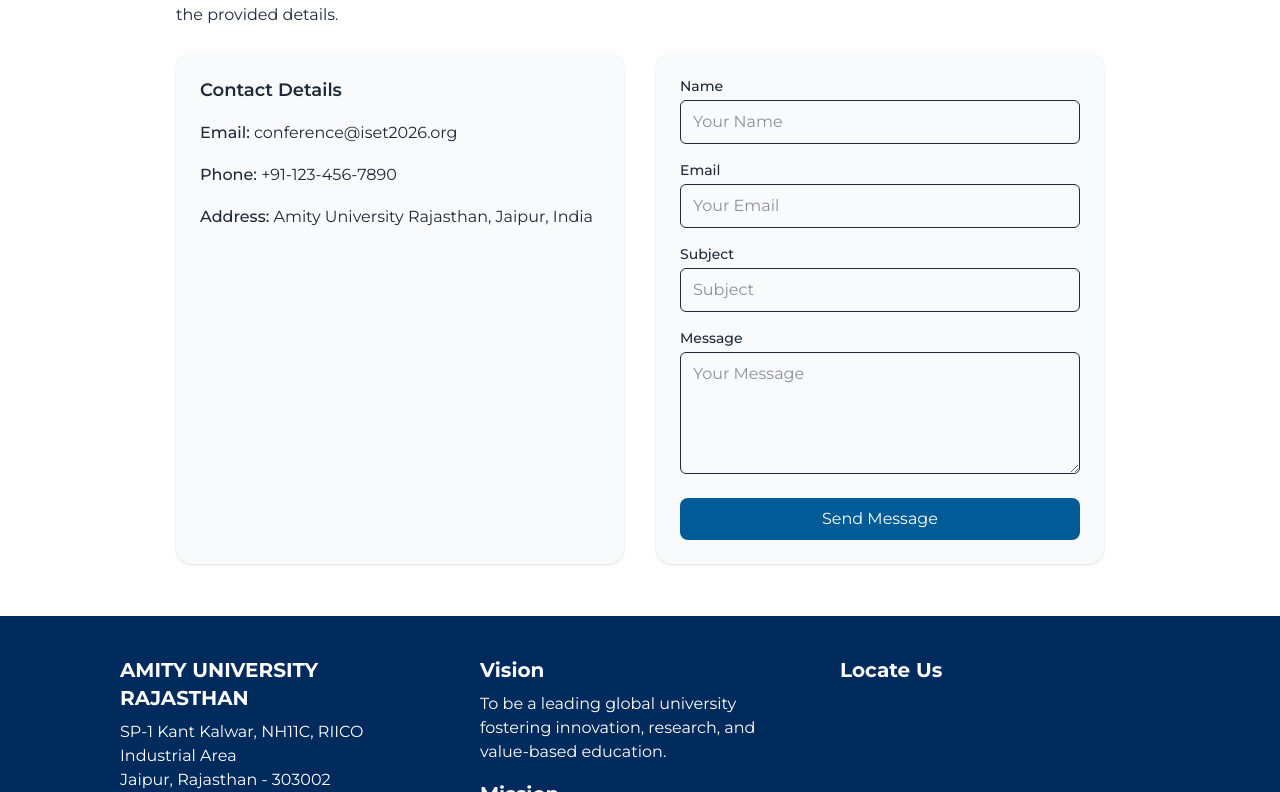
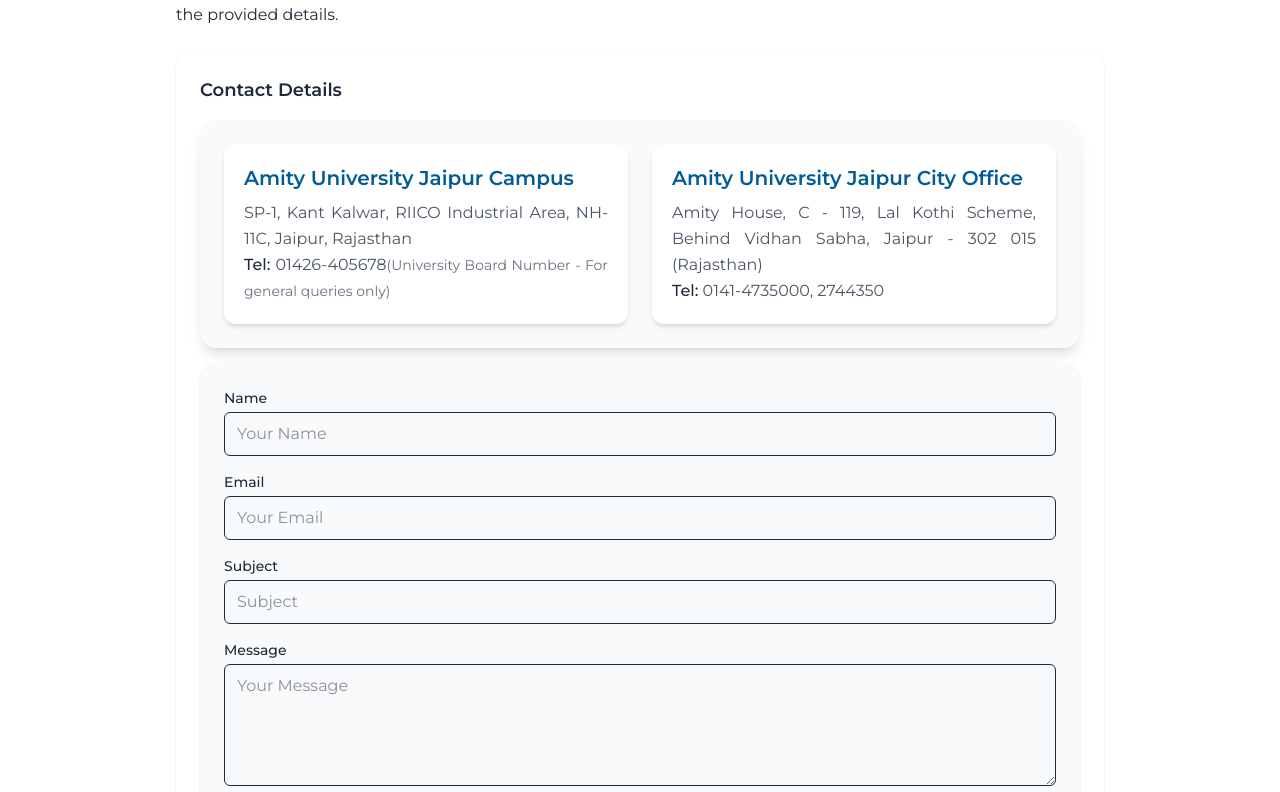
Before and after one commit to pulkitporwal/iciset, a Next.js app: page /contact in a window 1280 px wide. Shown: the part 748-1540 px from the top of the page. Built offline with nearby package versions, Linux system fonts and the light colour scheme; grey boxes are pictures that could not be loaded.

Commit message:
Contact Form Updated

```diff
--- a/app/contact/page.jsx
+++ b/app/contact/page.jsx
@@ -14,25 +14,33 @@
                     using the form below, or contact us directly via the provided details.
                 </p>
 
-                <div className="grid grid-cols-1 lg:grid-cols-2 gap-8 mt-6">
-                    {/* Contact Details */}
-                    <div className="bg-gray-50 p-6 rounded-2xl shadow space-y-4">
+                <div className="flex justify-center items-center flex-col gap-8 mt-6">
+                    <div className="p-6 rounded-2xl shadow space-y-4">
                         <h3 className="text-lg font-semibold">Contact Details</h3>
-                        <p>
-                            <span className="font-medium">Email:</span>{" "}
-                            conference@iset2026.org
-                        </p>
-                        <p>
-                            <span className="font-medium">Phone:</span> +91-123-456-7890
-                        </p>
-                        <p>
-                            <span className="font-medium">Address:</span> Amity University
-                            Rajasthan, Jaipur, India
-                        </p>
-                    </div>
+                        <div class="grid md:grid-cols-2 gap-6 p-6 bg-gray-50 rounded-2xl shadow-lg">
 
-                    {/* Contact Form */}
-                    <form
+                            <div class="p-5 bg-white rounded-xl shadow-md hover:shadow-lg transition">
+                                <h2 class="text-xl font-semibold text-[#005B96] mb-2">
+                                    Amity University Jaipur Campus
+                                </h2>
+                                <p class="text-gray-600 leading-relaxed">
+                                    SP-1, Kant Kalwar, RIICO Industrial Area, NH-11C, Jaipur, Rajasthan <br />
+                                    <span class="font-medium text-gray-800">Tel:</span> 01426-405678
+                                    <span class="text-sm text-gray-500">(University Board Number - For general queries only)</span>
+                                </p>
+                            </div>
+                            <div class="p-5 bg-white rounded-xl shadow-md hover:shadow-lg transition">
+                                <h2 class="text-xl font-semibold text-[#005B96] mb-2">
+                                    Amity University Jaipur City Office
+                                </h2>
+                                <p class="text-gray-600 leading-relaxed">
+                                    Amity House, C - 119, Lal Kothi Scheme, Behind Vidhan Sabha, Jaipur - 302 015 (Rajasthan) <br />
+                                    <span class="font-medium text-gray-800">Tel:</span> 0141-4735000, 2744350
+                                </p>
+                            </div>
+                        </div>
+
+<form
                         onSubmit={handleSubmit}
                         className="space-y-4 bg-gray-50 p-6 rounded-2xl shadow"
                     >
@@ -104,6 +112,8 @@
                             </p>
                         )}
                     </form>
+                    </div>
+
                 </div>
             </TextSection>
         </div>
```
